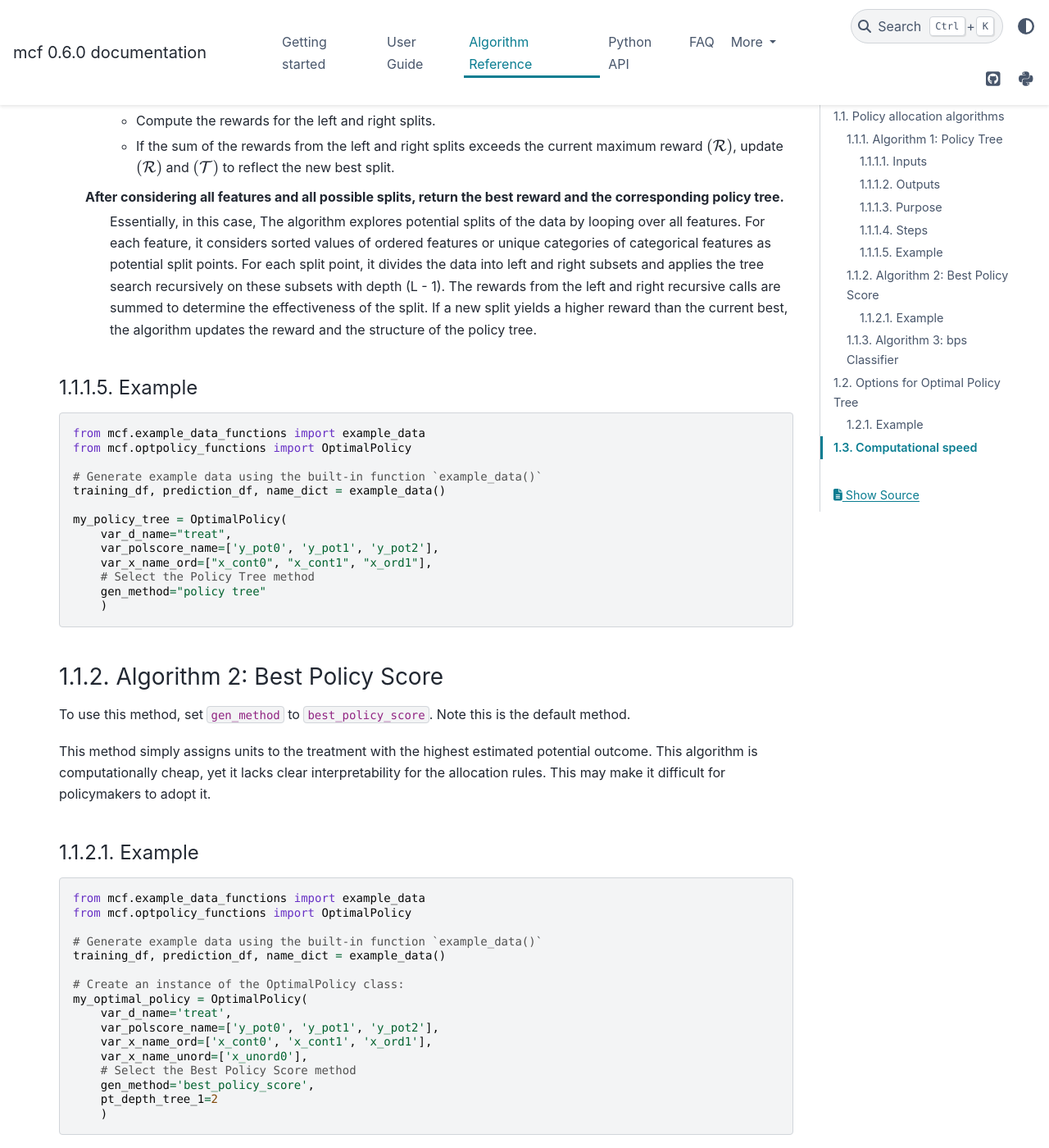
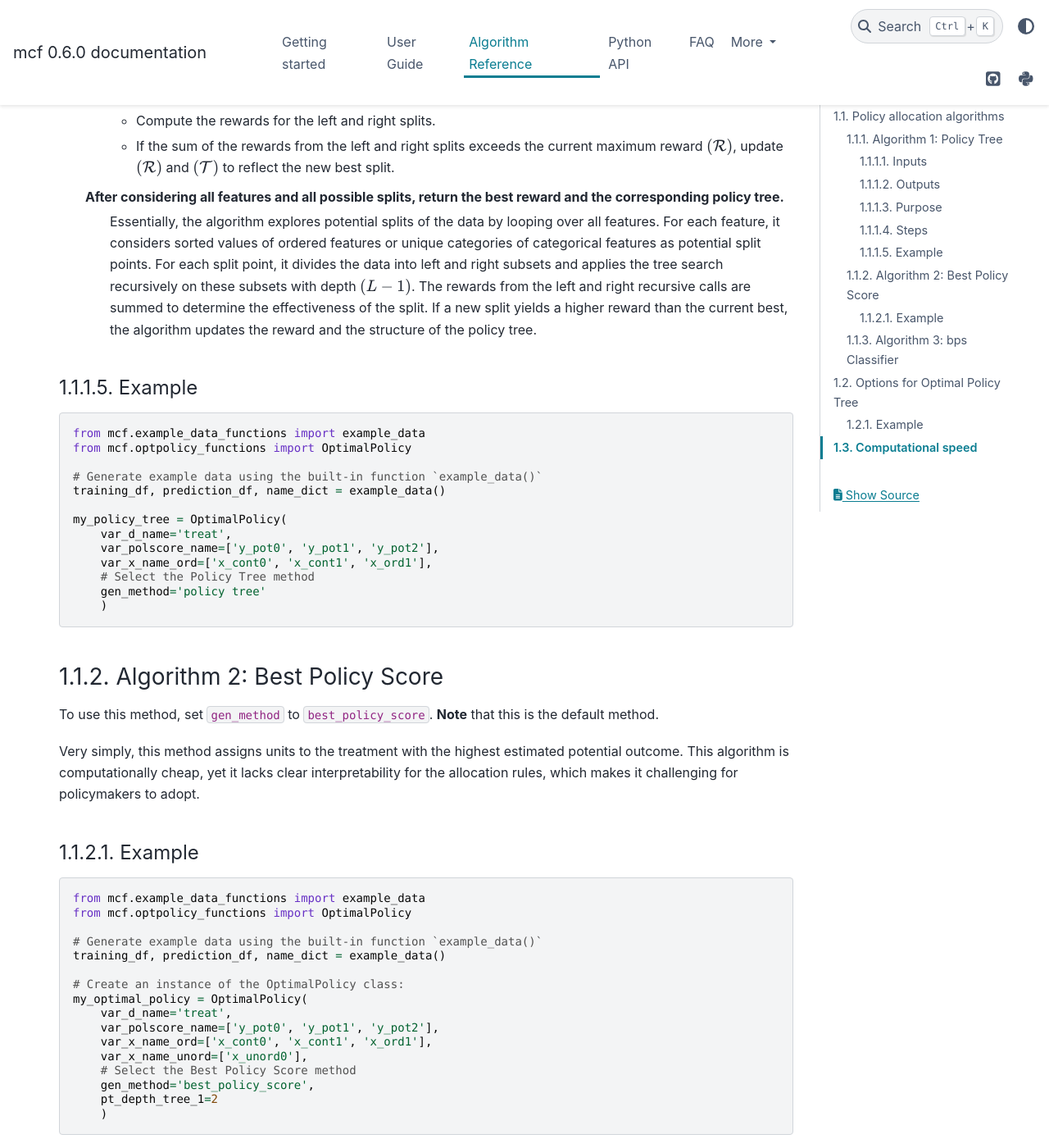
Before and after one commit to MCFpy/mcf, a Sphinx documentation site: the page built from docs/source/algorithm_reference/optimal-policy_algorithm.rst, in a window 1280 px wide and 1400 px high, scrolled down 1880 px. Shown: the whole window at 82% size. Built offline with Sphinx 7.4.7 and the PyData theme 0.15.4, drawn with Linux system fonts in a browser that asks for light colours; some of the changed text lies outside the part shown.

Commit message:
Update optimal-policy_algorithm.rst correct typos

```diff
--- a/docs/source/algorithm_reference/optimal-policy_algorithm.rst
+++ b/docs/source/algorithm_reference/optimal-policy_algorithm.rst
@@ -66,9 +66,9 @@
      - If the sum of the rewards from the left and right splits exceeds the current maximum reward :math:`(\mathcal{R})`, update :math:`(\mathcal{R})` and :math:`(\mathcal{T})` to reflect the new best split.
 
    After considering all features and all possible splits, return the best reward and the corresponding policy tree.
-    Essentially, in this case, The algorithm explores potential splits of the data by looping over all features.
+    Essentially, the algorithm explores potential splits of the data by looping over all features.
     For each feature, it considers sorted values of ordered features or unique categories of categorical features as potential split points.
-    For each split point, it divides the data into left and right subsets and applies the tree search recursively on these subsets with depth \(L - 1\).
+    For each split point, it divides the data into left and right subsets and applies the tree search recursively on these subsets with depth :math:`(L - 1)`.
     The rewards from the left and right recursive calls are summed to determine the effectiveness of the split.
     If a new split yields a higher reward than the current best, the algorithm updates the reward and the structure of the policy tree.
 
@@ -84,22 +84,21 @@
     training_df, prediction_df, name_dict = example_data()
 
     my_policy_tree = OptimalPolicy(
-        var_d_name="treat",
+        var_d_name='treat',
         var_polscore_name=['y_pot0', 'y_pot1', 'y_pot2'],
-        var_x_name_ord=["x_cont0", "x_cont1", "x_ord1"],
+        var_x_name_ord=['x_cont0', 'x_cont1', 'x_ord1'],
         # Select the Policy Tree method
-        gen_method="policy tree"
+        gen_method='policy tree'
         )
 
 
 Algorithm 2: Best Policy Score
 ------------------------------
 
-To use this method, set ``gen_method`` to ``best_policy_score``. Note this is the default method.
+To use this method, set ``gen_method`` to ``best_policy_score``. **Note** that this is the default method.
 
-This method simply assigns units to the treatment with the highest estimated potential outcome.
-This algorithm is computationally cheap, yet it lacks clear interpretability for the allocation rules.
-This may make it difficult for policymakers to adopt it.
+Very simply, this method assigns units to the treatment with the highest estimated potential outcome.
+This algorithm is computationally cheap, yet it lacks clear interpretability for the allocation rules, which makes it challenging for policymakers to adopt.
 
 Example
 ~~~~~~~
@@ -148,7 +147,7 @@
 
 When considering treatment costs, input them via ``other_costs_of_treat``.  When evaluating the reward, the aggregate costs (costs per unit times units) of the policy allocation are subtracted. If left as default (None), the program determines a cost vector that imply an optimal reward (policy score minus costs) for each individual, while guaranteeing that the restrictions as specified in ``other_max_shares`` are satisfied. This is only relevant when ``other_max_shares`` is specified.
 
-Alternatively, if restrictions are present and `other_costs_of_treat` is left to its default, you can specify `other_costs_of_treat_mult`. Admissible values for this parameter are either a scalar greater zero or a tuple with values greater zero. The tuple needs as many entries as there are treatments. The imputed cost vector is then multiplied by this factor.
+Alternatively, if restrictions are present and ``other_costs_of_treat`` is left to its default, you can specify ``other_costs_of_treat_mult``. Admissible values for this parameter are either a scalar greater zero or a tuple with values greater zero. The tuple needs as many entries as there are treatments. The imputed cost vector is then multiplied by this factor.
 
 .. list-table::
    :widths: 25 75
@@ -181,10 +180,10 @@
    training_df, prediction_df, name_dict = example_data()
 
    my_policy_tree = OptimalPolicy(
-       var_d_name="treat",
+       var_d_name='treat',
        var_polscore_name=['y_pot0', 'y_pot1', 'y_pot2'],
-       var_x_name_ord=["x_cont0", "x_cont1", "x_ord1"],
-       gen_method="policy tree",
+       var_x_name_ord=['x_cont0', 'x_cont1', 'x_ord1'],
+       gen_method='policy tree',
        #  Effects of treatment relative to treatment zero
        var_effect_vs_0 = ['iate1vs0', 'iate2vs0'],
        # Minimum leaf size
```
Also changed, not shown: other parts of docs/source/algorithm_reference/optimal-policy_algorithm.rst (+7 -7 lines).
